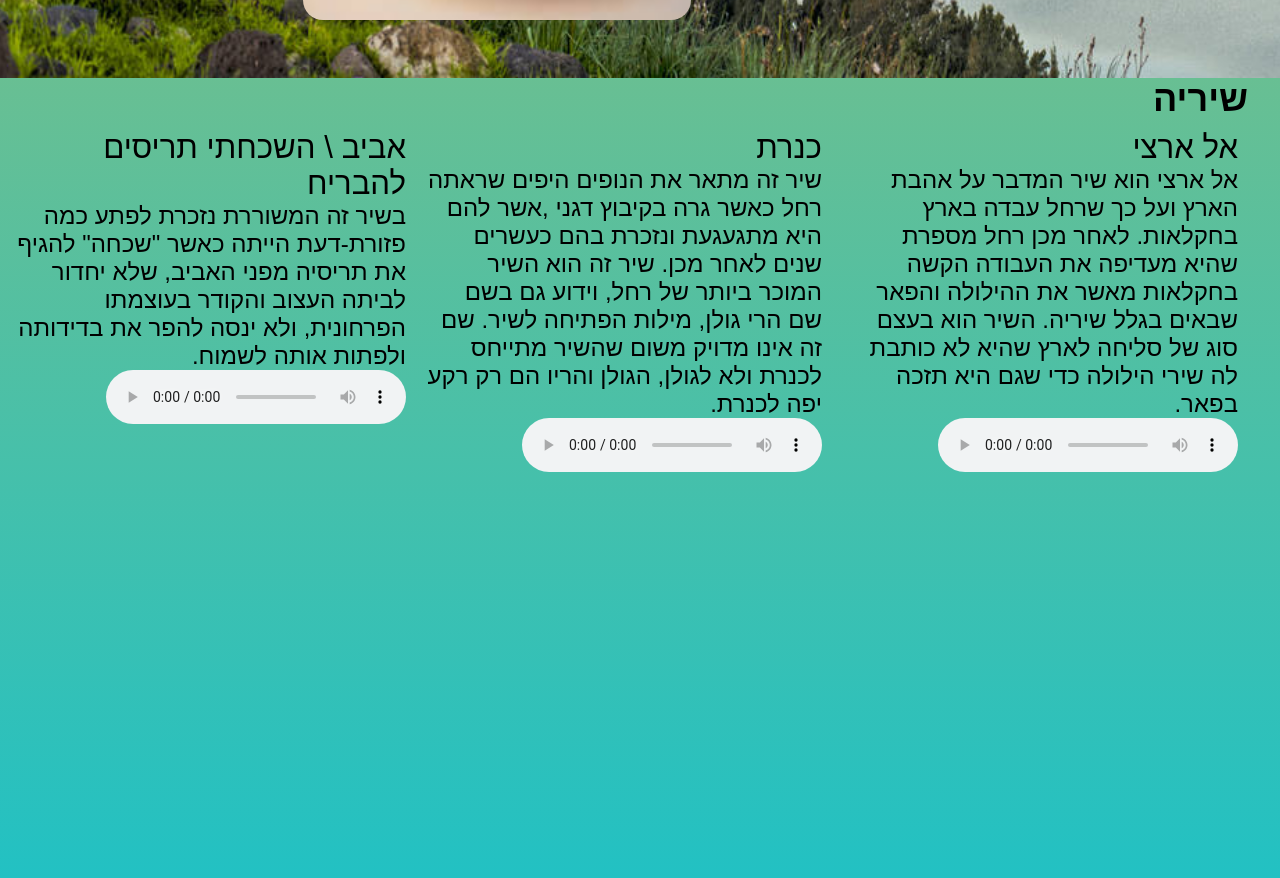
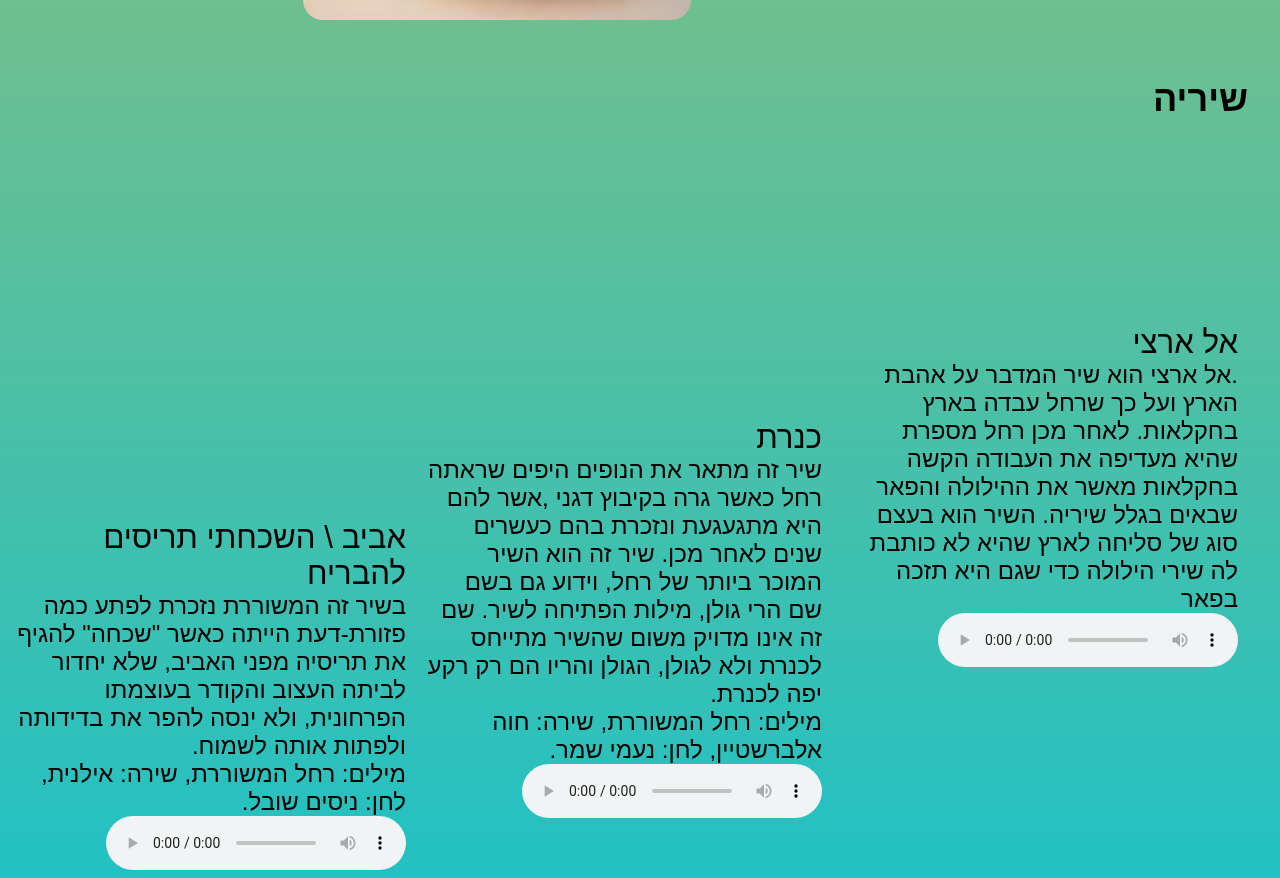
Before and after one commit to DoronMalka/Birdoflames.github.io, a plain HTML site: page index.html in a window 1280 px wide. Shown: the part 1620-2498 px from the top of the page. Drawn offline with Linux system fonts and the light colour scheme.

Commit message:
finished

```diff
--- a/index.html
+++ b/index.html
@@ -15,34 +15,38 @@
             </div>
             <div class="content">
                 <section id = "home">
-                    <h1>רחל המשוררת</h1>
-                    <p>רחל בלובשטיין סלע הייתה משוררת דגולה אשר כתבה בעיקר בעברית. היא נולדה בשנת 1890 ונפטרה ב1931 בגיל 41.</p>
+                    <div class="container">
+                        <div class="container2">
+                            <h1>רחל המשוררת</h1>
+                            <p>רחל בלובשטיין סלע הייתה משוררת דגולה אשר כתבה בעיקר בעברית.<br> היא נולדה בשנת 1890 ונפטרה ב1931 בגיל 41.</p>
+                        </div>
+                    </div>
                 </section>
                 <section id = "biography">
-                    <div class="container">
-                        <h1>ביוגרפיה</h1>
-                        <p>רחל המשורררות או בשמה המלא רחל בלובשטיין-סלע נולדה בסראטוב שברוסיה לשני הוריה,<br> איסר-לייב וסופיה. בבית, אביה הקפיד על מסורות יהודיות וחיו באופן שנקרא היום יהודים מסורתיים.<br> אביה נחטף בגיל 8 לשרת בצבא רוסיה ולאחר 25 שנים של שירות בחר לגור בסראטוב<br> ולאחר ששכר בפרוות התעשר, וסיפק למשפחתו הכנסה מכובדת. <br>לרחל היו 7 אחים ואחיות, ועוד ארבעה אחים ואחיות חורגים מנישואים קודמים של אביה.<br> אמא הייתה אישה משכילה והקפידה על לימודיה של ילדיה, <br>ורחל למדה עברית ממורה פרטי כבר בגיל צעיר.<br> לאחר כמה שנים, עברה משפחתי לאפולטבה שבאוקריינה ושם בעקבות אחיה גילתה את<br> הצד הציוני שלה והצתרפה לתנועת נוער ציונית.<br> בגיל 19 סיירה עם אחותה בישראל ולאחר כמה שבועות שם החליטו השתיים להישאר לעזור לבנות את הארץ.<br> לאחר כמה שנים עברה לצרפת לכ-5 שנים ולאחר מכן חזרה לארץ לקיבוץ דגניה.<br> לאחר תקופה קצרה בקיבוץ התגלה אצלה סימנים למחלת השחפת, אשר אימה נפטרה ממנה כעשור קודם, <br>וגורשה מהקיבוץ מחשש שתדביק אחרים במחלה נוראה זו.<br> לאחר מכן נדדה בין ישובים באזור הצפון והמרכז, עד שלבסוף לאחר כשש שנים נפטרה בגדרה.</p>
-                        <img id="profile" src="profile.jpg" alt="profile">
-                    </div>
+                    <h1>ביוגרפיה</h1>
+                    <p>רחל המשורררות או בשמה המלא רחל בלובשטיין-סלע נולדה בסראטוב שברוסיה לשני הוריה,<br> איסר-לייב וסופיה. בבית, אביה הקפיד על מסורות יהודיות וחיו באופן שנקרא היום יהודים מסורתיים.<br> אביה נחטף בגיל 8 לשרת בצבא רוסיה ולאחר 25 שנים של שירות בחר לגור בסראטוב<br> ולאחר ששכר בפרוות התעשר, וסיפק למשפחתו הכנסה מכובדת. <br>לרחל היו 7 אחים ואחיות, ועוד ארבעה אחים ואחיות חורגים מנישואים קודמים של אביה.<br> אמא הייתה אישה משכילה והקפידה על לימודיה של ילדיה, <br>ורחל למדה עברית ממורה פרטי כבר בגיל צעיר.<br> לאחר כמה שנים, עברה משפחתי לאפולטבה שבאוקריינה ושם בעקבות אחיה גילתה את<br> הצד הציוני שלה והצתרפה לתנועת נוער ציונית.<br> בגיל 19 סיירה עם אחותה בישראל ולאחר כמה שבועות שם החליטו השתיים להישאר לעזור לבנות את הארץ.<br> לאחר כמה שנים עברה לצרפת לכ-5 שנים ולאחר מכן חזרה לארץ לקיבוץ דגניה.<br> לאחר תקופה קצרה בקיבוץ התגלה אצלה סימנים למחלת השחפת, אשר אימה נפטרה ממנה כעשור קודם, <br>וגורשה מהקיבוץ מחשש שתדביק אחרים במחלה נוראה זו.<br> לאחר מכן נדדה בין ישובים באזור הצפון והמרכז, עד שלבסוף לאחר כשש שנים נפטרה בגדרה.</p>
+                    <img id="profile" src="profile.jpg" alt="profile">
                 </section>
                 <section id = "songs">
                     <h1>שיריה</h1>
                     <div class="audio-wrapper">
                         <div class = "audio">
                             <div class="audio-text-header">אל ארצי</div>
-                            <p>אל ארצי הוא שיר המדבר על אהבת הארץ ועל כך שרחל עבדה בארץ בחקלאות. לאחר מכן רחל מספרת שהיא מעדיפה את העבודה הקשה בחקלאות מאשר את ההילולה והפאר שבאים בגלל שיריה. השיר הוא בעצם סוג של סליחה לארץ שהיא לא כותבת לה שירי הילולה כדי שגם היא תזכה בפאר.</p>
+                            <p>.אל ארצי הוא שיר המדבר על אהבת הארץ ועל כך שרחל עבדה בארץ בחקלאות. לאחר מכן רחל מספרת שהיא מעדיפה את העבודה הקשה בחקלאות מאשר את ההילולה והפאר שבאים בגלל שיריה. השיר הוא בעצם סוג של סליחה לארץ שהיא לא כותבת לה שירי הילולה כדי שגם היא תזכה בפאר</p>
                             <audio controls>
                                 <source src = "El-Artsi.mp3" type="audio/mpeg">
                         </div>
-                        <div class = "audio">
+                        <div class = "audio a2">
                             <div class="audio-text-header">כנרת</div>
                             <p>שיר זה מתאר את הנופים היפים שראתה רחל כאשר גרה בקיבוץ דגני ,אשר להם היא מתגעגעת ונזכרת בהם כעשרים שנים לאחר מכן. שיר זה הוא השיר המוכר ביותר של רחל, וידוע גם בשם שם הרי גולן, מילות הפתיחה לשיר. שם זה אינו מדויק משום שהשיר מתייחס לכנרת ולא לגולן, הגולן והריו הם רק רקע יפה לכנרת.</p>
+                            <p> מילים: רחל המשוררת, שירה: חוה אלברשטיין, לחן: נעמי שמר.</p>
                         <audio controls>
                             <source src = "Kinneret.mp3" type="audio/mpeg">
                     </div>
-                    <div class = "audio">
+                    <div class = "audio a3">
                         <div class="audio-text-header">אביב \ השכחתי תריסים להבריח</div>
                         <p>בשיר זה המשוררת נזכרת לפתע כמה פזורת-דעת הייתה כאשר "שכחה" להגיף את תריסיה מפני האביב, שלא יחדור לביתה העצוב והקודר בעוצמתו הפרחונית, ולא ינסה להפר את בדידותה ולפתות אותה לשמוח.</p>
+                        <p>מילים: רחל המשוררת, שירה: אילנית, לחן: ניסים שובל.</p>
                         <audio controls>
                             <source src = "Aviv.mp3" type="audio/mpeg">
                     </div></div>
--- a/style.css
+++ b/style.css
@@ -102,6 +102,9 @@ button:hover span{
     margin-right: -2rem;
     height: 100%;
 }
+.container2{
+    margin-right: 2rem;
+}
 #profile{
     border-radius: 10px;
     position: absolute;
@@ -126,3 +129,11 @@ button:hover span{
 .audio-text-header {
   font-size: 130%;
 }
+.a2{
+    position: relative;
+    margin-top: 200px;
+}
+.a3{
+    position: relative;
+    margin-top: 400px;
+}
```
Lines whose indentation alone changed are shown as unchanged.
